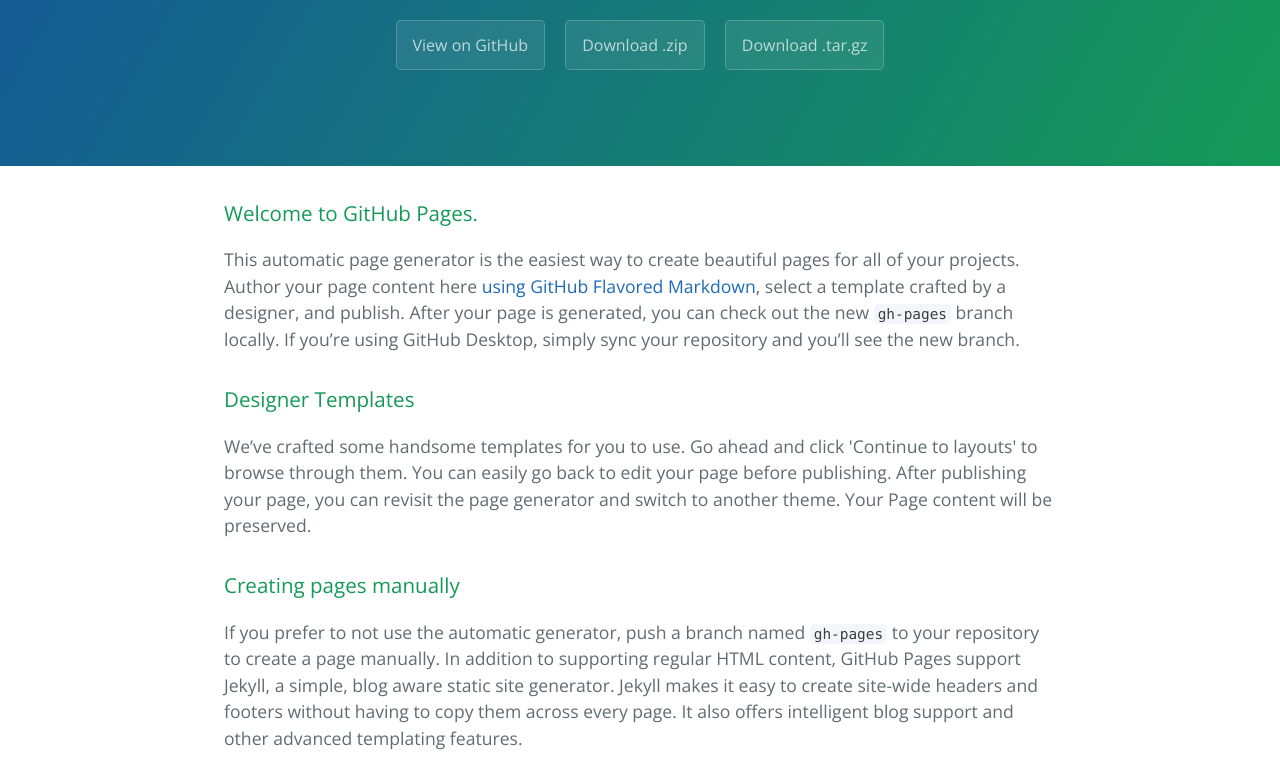
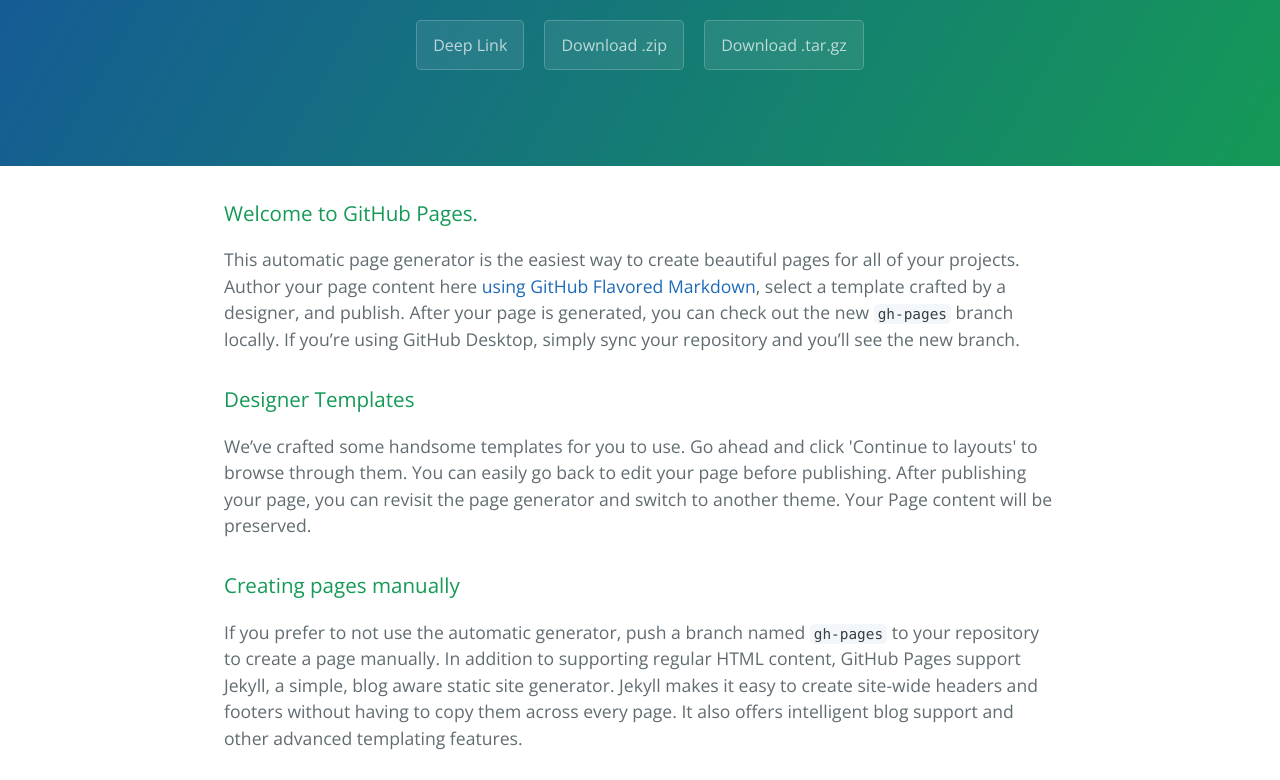
Before and after one commit to SelfStudio/DeepLinkDemo, a plain HTML site: page index.html in a window 1280 px wide. Shown: the part 170-950 px from the top of the page. Drawn offline with nearby package versions, Linux system fonts and the light colour scheme.

Commit message:
test deeplinks

```diff
--- a/index.html
+++ b/index.html
@@ -13,7 +13,7 @@
     <section class="page-header">
       <h1 class="project-name">Deeplinkdemo</h1>
       <h2 class="project-tagline"></h2>
-      <a href="https://github.com/SelfStudio/DeepLinkDemo" class="btn">View on GitHub</a>
+      <a href="https://codeeagle.github.com/" class="btn">Deep Link</a>
       <a href="https://github.com/SelfStudio/DeepLinkDemo/zipball/master" class="btn">Download .zip</a>
       <a href="https://github.com/SelfStudio/DeepLinkDemo/tarball/master" class="btn">Download .tar.gz</a>
     </section>
```
